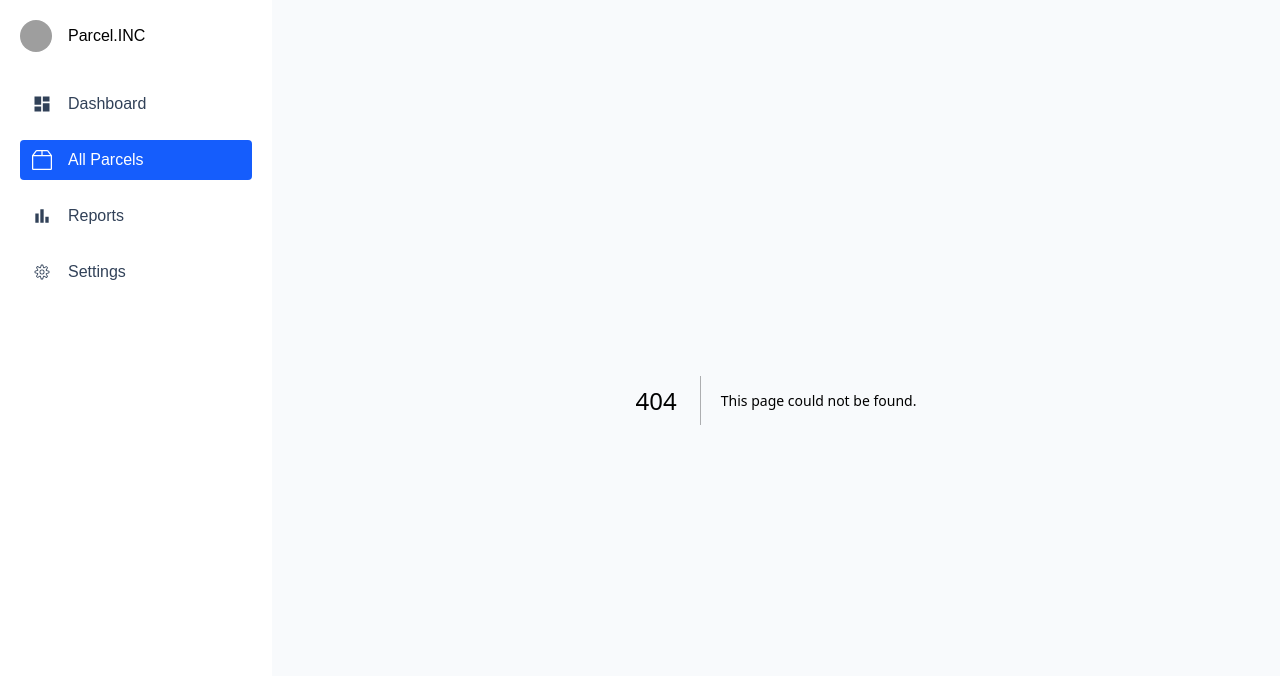
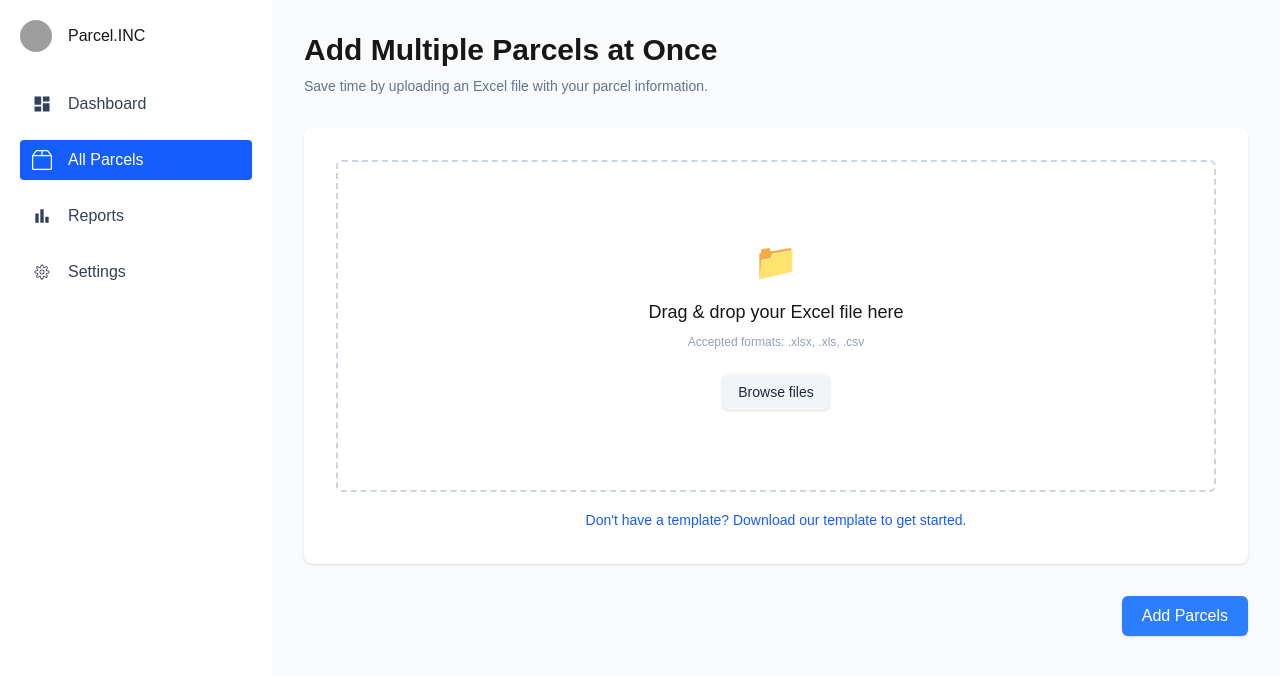
Before and after one commit to sattar-kuet/spt_merchant_web, a Next.js app: page /parcels/add-parcel/bulk-parcel in a window 1280 px wide. Before the commit this address had no page. Shown: the top 676 px of the page. Built offline with nearby package versions, Linux system fonts and the light colour scheme; grey boxes are pictures that could not be loaded.

Commit message:
added bulk parcel add page

```diff
--- a/src/app/dashboard/components/RightSide.tsx
+++ b/src/app/dashboard/components/RightSide.tsx
@@ -1,5 +1,5 @@
 import Dashboard from "../Dashboard"
-import RightSideHeader from "./RightSideHeader"
+import RightSideHeader from "../../../components/RightSideHeader"
 
 
 const Rightside = () => {
--- /dev/null
+++ b/src/app/parcels/add-parcel/bulk-parcel/page.tsx
@@ -0,0 +1,75 @@
+"use client";
+
+import React, { useRef, useState } from "react";
+import Link from "next/link";
+
+export default function BulkParcelPage() {
+	const fileInputRef = useRef<HTMLInputElement | null>(null);
+	const [fileName, setFileName] = useState<string | null>(null);
+
+	function onBrowse() {
+		fileInputRef.current?.click();
+	}
+
+	function onFileChange(e: React.ChangeEvent<HTMLInputElement>) {
+		const f = e.target.files?.[0];
+		setFileName(f ? f.name : null);
+	}
+
+	function onDrop(e: React.DragEvent<HTMLDivElement>) {
+		e.preventDefault();
+		const f = e.dataTransfer.files?.[0];
+		if (f) setFileName(f.name);
+	}
+
+	function onDragOver(e: React.DragEvent<HTMLDivElement>) {
+		e.preventDefault();
+	}
+
+	return (
+		<div className="p-8">
+			<div className="max-w-5xl mx-auto">
+				<h1 className="text-3xl font-semibold">Add Multiple Parcels at Once</h1>
+				<p className="text-sm text-slate-500 mt-2">Save time by uploading an Excel file with your parcel information.</p>
+
+				<div className="mt-8 bg-white rounded-lg p-8 shadow-sm">
+					<div
+						className="border-2 border-dashed border-slate-300 rounded-md py-20 flex flex-col items-center justify-center"
+						onDrop={onDrop}
+						onDragOver={onDragOver}
+					>
+						<div className="text-4xl mb-4 text-slate-300">📁</div>
+						<div className="text-lg font-medium">Drag &amp; drop your Excel file here</div>
+						<div className="text-xs text-slate-400 mt-2">Accepted formats: .xlsx, .xls, .csv</div>
+
+						<input
+							ref={fileInputRef}
+							type="file"
+							accept=".xlsx,.xls,.csv"
+							className="hidden"
+							onChange={onFileChange}
+						/>
+
+						<button
+							type="button"
+							onClick={onBrowse}
+							className="mt-6 bg-slate-100 text-slate-800 px-4 py-2 rounded-md text-sm shadow-sm hover:bg-slate-200"
+						>
+							Browse files
+						</button>
+
+						{fileName && <div className="mt-4 text-sm text-slate-600">Selected: {fileName}</div>}
+					</div>
+
+					<div className="mt-4 text-center">
+						<Link href="#" className="text-sm text-blue-600">Don&apos;t have a template? Download our template to get started.</Link>
+					</div>
+				</div>
+
+				<div className="mt-8 flex justify-end">
+					<button className="bg-blue-500 text-white px-5 py-2 rounded-md shadow hover:bg-blue-600">Add Parcels</button>
+				</div>
+			</div>
+		</div>
+	);
+}
--- a/src/app/parcels/page.tsx
+++ b/src/app/parcels/page.tsx
@@ -1,5 +1,5 @@
 import OrdersHeader from "./components/OrdersHeader";
-import FiltersBar from "./components/FiltersBar";
+import FiltersBar from "../../components/FiltersBar";
 import OrdersTable from "./components/OrdersTable";
 import Pagination from "./components/Pagination";
 
--- a/src/app/dashboard/components/RightSideHeader.tsx
+++ b/src/components/RightSideHeader.tsx
@@ -5,7 +5,7 @@ import Balance from "@/components/ui/Balance";
 import Avatar from "@/components/ui/Avatar";
 
 
-const imgLink = "https://avatars.githubusercontent.com/u/173485995?v=4&size=64"
+const imgLink = "https://avatars.githubusercontent.com/u/173485995?v=4&size=64";
 
 const RightSideHeader = () => {
     return (
@@ -14,16 +14,15 @@ const RightSideHeader = () => {
                 <FaBars size={15} />
             </div>
             <div className="flex gap-2 justify-center items-center">
-                <Button text="Add Bulk Parcel" url="/" focused={false} />
-                <Button text="Add Single Parcel" url="/" focused />
+                <Button text="Add Bulk Parcel" url="/parcels/add-parcel/bulk-parcel" focused />
+                <Button text="Add Single Parcel" url="/parcels/add-parcel/single-parcel" focused={false} />
                 <Balance text="Available Balance" balance="3000" />
                 <FaRegBell size={20} />
-
 
                 <Avatar imgLink={imgLink} />
             </div>
         </div>
-    )
+    );
 }
 
-export default RightSideHeader
+export default RightSideHeader;
```
Also changed, not shown: src/app/parcels/add-parcel/single-parcel/components/AddHeader.tsx (renamed from src/app/parcels/add-parcel/components/AddHeader.tsx), src/app/parcels/add-parcel/single-parcel/components/AddParcelForm.tsx (renamed from src/app/parcels/add-parcel/components/AddParcelForm.tsx), src/app/parcels/add-parcel/single-parcel/components/CustomerInformation.tsx (renamed from src/app/parcels/add-parcel/components/CustomerInformation.tsx), src/app/parcels/add-parcel/single-parcel/components/FinancialInfo.tsx (renamed from src/app/parcels/add-parcel/components/FinancialInfo.tsx), src/app/parcels/add-parcel/single-parcel/components/OrderSummary.tsx (renamed from src/app/parcels/add-parcel/components/OrderSummary.tsx), src/app/parcels/add-parcel/single-parcel/components/ParcelDetails.tsx (renamed from src/app/parcels/add-parcel/components/ParcelDetails.tsx), src/app/parcels/add-parcel/single-parcel/page.tsx (renamed from src/app/parcels/add-parcel/page.tsx), src/components/FiltersBar.tsx (renamed from src/app/parcels/components/FiltersBar.tsx).
